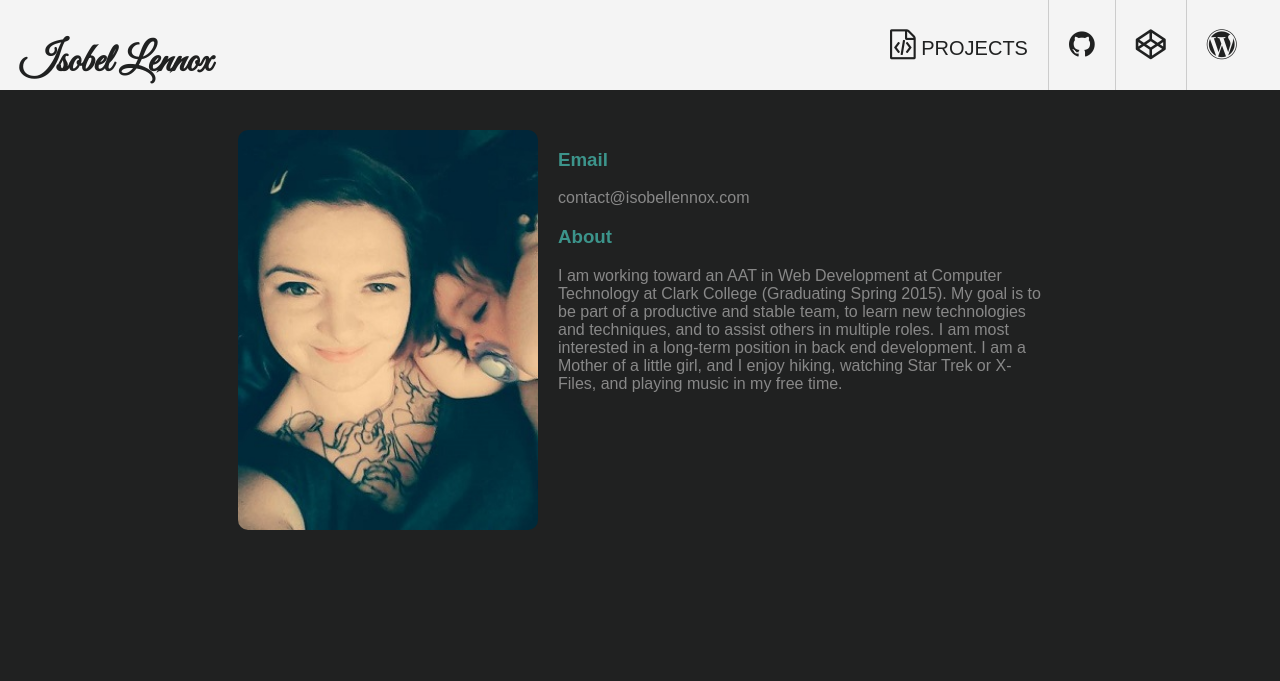
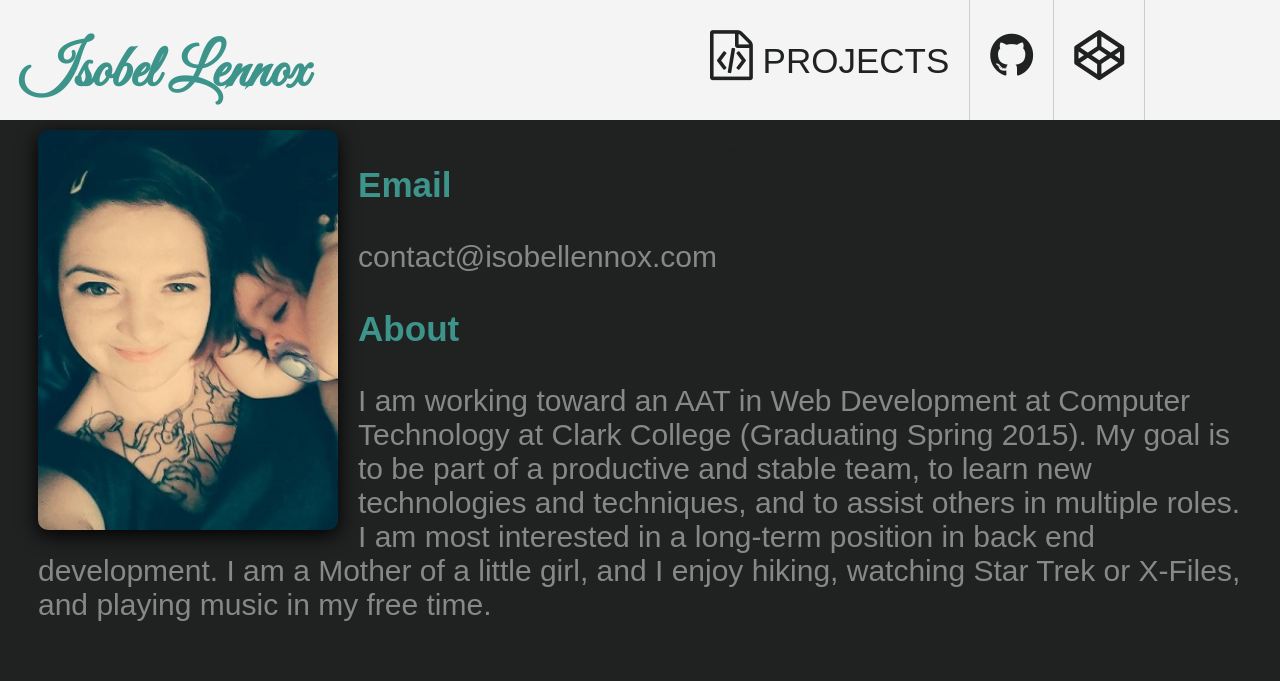
Before and after one commit to IsoLennox/IsobelLennox, a PHP site: page / in a window 1280 px wide. Shown: the top 681 px of the page. Run offline with PHP 8.4, Linux system fonts and the light colour scheme; data comes from the database, SQL or seed files in the repository; a stand-in replaces the project's code that opens the database connection; some libraries are stand-ins or nearby versions.

Commit message:
made mobile changes

```diff
--- a/public/css/main.css
+++ b/public/css/main.css
@@ -18,16 +18,21 @@ header {
   z-index: 999; }
   header h1 {
     font-family: "Great Vibes", cursive;
-    font-size: 40px;
+    font-size: 45px;
     text-align: left;
     position: relative;
-    top: -10px;
+    top: -30px;
     padding: 10px; }
   header a {
     color: #202121;
     text-decoration: none; }
     header a:hover {
       color: #3C948B; }
+
+#name a {
+  color: #3C948B; }
+  #name a:hover {
+    color: black; }
 
 nav {
   width: 450px;
@@ -62,17 +67,61 @@ nav {
   #page .projects {
     padding: 30px;
     background: #232D2C; }
+    #page .projects img:hover {
+      box-shadow: 0px 15px 20px #000; }
   #page img {
     float: left;
     margin: 0 20px 20px 0;
     border-radius: 10px;
-    width: 300px; }
-    #page img:hover {
-      box-shadow: 0px 5px 20px #000; }
+    width: 300px;
+    box-shadow: 0px 5px 20px #000; }
   #page a:hover {
     color: aliceblue; }
 
 select {
   font-size: 25px; }
 
+/******************************
+        /MEDIA QUERIES
+*******************************/
+@media (max-width: 1000px) {
+  body {
+    font-size: 20px; }
+
+  #page {
+    margin: 0;
+    margin-top: 100px; } }
+/*MOBILE DEVICES ONLY*/
+@media only screen and (max-device-width: 1000px) {
+  body, nav {
+    font-size: 30px; }
+
+  header {
+    height: 100px; }
+    header h1 {
+      font-size: 60px;
+      top: -25px; }
+      header h1 a {
+        color: #3C948B; }
+
+  nav {
+    width: 580px;
+    height: 200px;
+    right: 70px;
+    top: -30px; }
+    nav li {
+      font-size: 35px;
+      height: 60px; }
+    nav .fa {
+      font-size: 50px; }
+
+  #page {
+    margin: 0;
+    margin-top: 100px; }
+    #page select {
+      width: 90%;
+      font-size: 45px;
+      padding: 5px;
+      margin-bottom: 10px; } }
+
 /*# sourceMappingURL=main.css.map */
```
Also changed, not shown: public/css/style.scss (+75 -3 lines), 1 other file.
